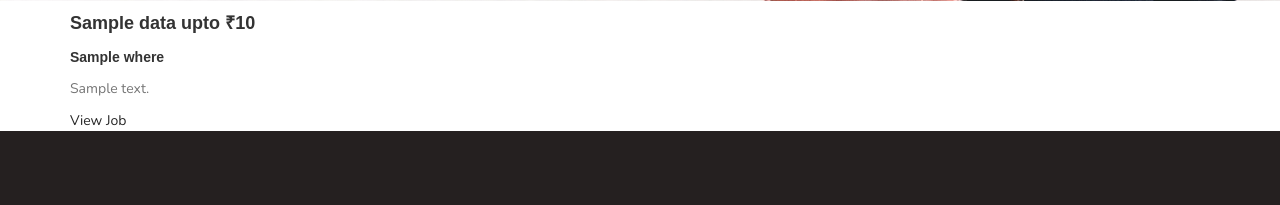
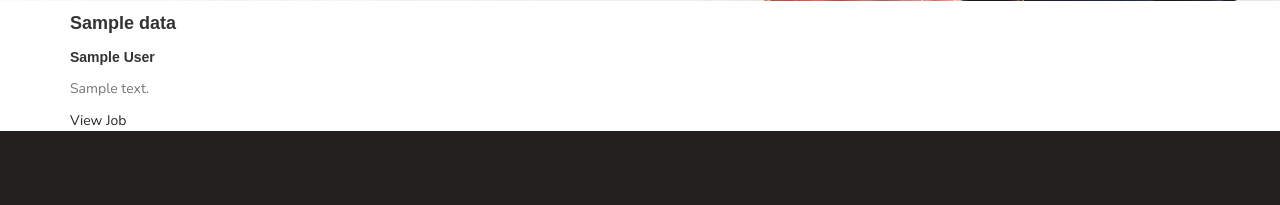
Before and after one commit to Zeustheprogrammer/job-recommender, a Flask app: template templates/jobsearch.html in a window 1280 px wide. Shown: the part 469-674 px from the top of the page. Run offline with Flask 2, Linux system fonts and the light colour scheme; the template is opened without the code that fills it: most values are stand-ins (such as "Sample title", 1, 10 or a date in 2020); some libraries are stand-ins or nearby versions; some web fonts are replaced.

Commit message:
Update jobsearch.html

```diff
--- a/templates/jobsearch.html
+++ b/templates/jobsearch.html
@@ -74,19 +74,41 @@
 
 			    {% for data in data %}
 
-			    <div class="cards">
+			    <div class="card">
+				    <div class="card-body">
 
-				    <h4>{{data["title"]}} upto ₹{{data["salary_max"]}}</h4>
+				    <h4 class="card-title">{{data["title"] | safe}}</h4>
 
-				    <h5> {{where}}</h5>
+				    <h5> {{data["location"]["display_name"] | safe}}</h5>
 
-				    <p> {{data['description']}}</p>
+				    <p class="card-text"> {{data['description'] | safe}}</p>
 
 				    <a href = "{{data["redirect_url"]}}">View Job </a>
 
-			        </div>
+			            </div>
+
+		            </div>
+
+
+
 
 			    {% endfor %}
+
+
+
+
+
+
+
+
+
+
+
+
+
+
+
+
 
 
 
```
